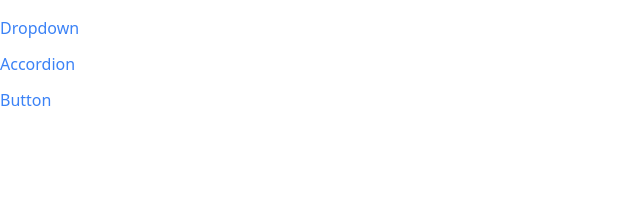
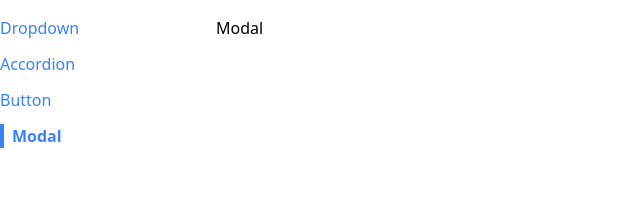
Before and after one commit to abongsjoel/comps, a React (Create React App) app: page /modal in a window 1280 px wide. Shown: the top 198 px of the page, without its empty margins (0-640 px from the left). Built offline with nearby package versions, Linux system fonts and the light colour scheme.

Commit message:
Add modal component

```diff
--- a/src/App.js
+++ b/src/App.js
@@ -3,6 +3,7 @@
 import AccordionPage from "./pages/AccordionPage";
 import ButtonPage from "./pages/ButtonPage";
 import DropdownPage from "./pages/DropdownPage";
+import ModalPage from "./pages/ModalPage";
 
 function App() {
   return (
@@ -18,6 +19,9 @@
         <Route path="/">
           <DropdownPage />
         </Route>
+        <Route path="/modal">
+          <ModalPage />
+        </Route>
       </div>
     </div>
   );
--- /dev/null
+++ b/src/components/Modal.js
@@ -0,0 +1,5 @@
+function Modal() {
+  return <div>Modal</div>;
+}
+
+export default Modal;
--- a/src/components/Sidebar.js
+++ b/src/components/Sidebar.js
@@ -5,6 +5,7 @@
     { label: "Dropdown", path: "/" },
     { label: "Accordion", path: "/accordion" },
     { label: "Button", path: "/buttons" },
+    { label: "Modal", path: "/modal" },
   ];
 
   return (
--- /dev/null
+++ b/src/pages/ModalPage.js
@@ -0,0 +1,11 @@
+import Modal from "../components/Modal";
+
+function ModalPage() {
+  return (
+    <div>
+      <Modal />
+    </div>
+  );
+}
+
+export default ModalPage;
```
